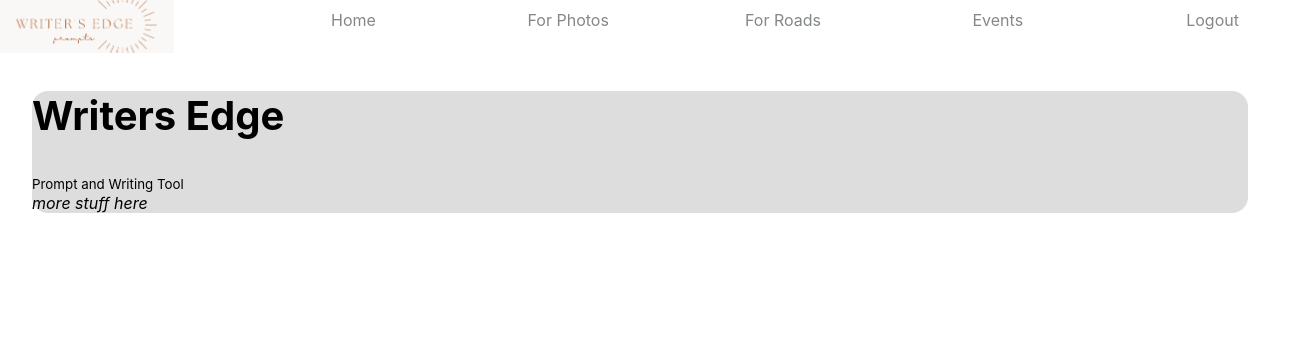
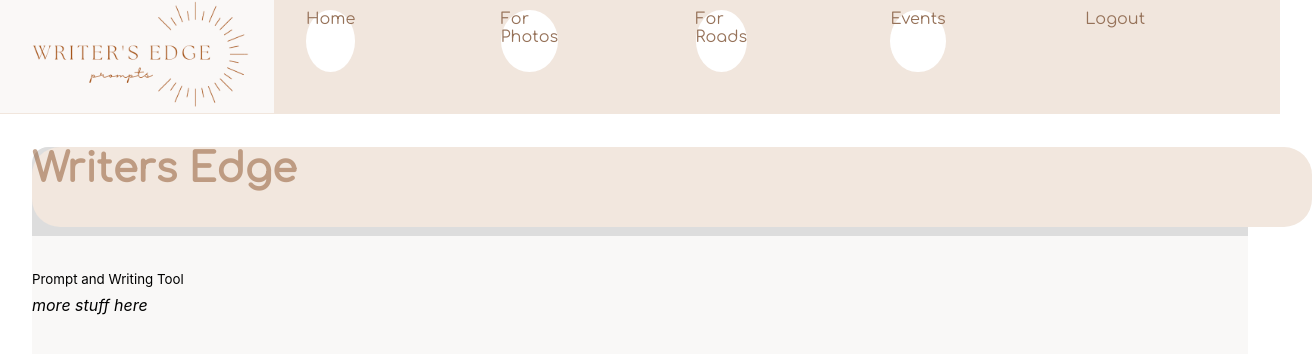
Before and after one commit to madison-hepner/writers-edge-client, a React app: page / in a window 1280 px wide. Shown: the whole page, 1312 px wide, since content can reach past the window. Built offline with nearby package versions, Linux system fonts and the light colour scheme; sample sign-in values are in the browser's storage.

Commit message:
style updates slow

```diff
--- a/public/index.html
+++ b/public/index.html
@@ -15,6 +15,9 @@
       user's mobile device or desktop. See https://developers.google.com/web/fundamentals/web-app-manifest/
     -->
     <link rel="manifest" href="%PUBLIC_URL%/manifest.json" />
+    <link rel="preconnect" href="https://fonts.googleapis.com">
+    <link rel="preconnect" href="https://fonts.gstatic.com" crossorigin>
+    <link href="https://fonts.googleapis.com/css2?family=Comfortaa&display=swap" rel="stylesheet">
     <!--
       Notice the use of %PUBLIC_URL% in the tags above.
       It will be replaced with the URL of the `public` folder during the build.
--- a/src/Home.css
+++ b/src/Home.css
@@ -1,6 +1,20 @@
 .title {
-    width: 300px;
+    width: 32em;
+    height: 2em;
     font-size: 30pt;
+    border-radius: .7em;
     color: black;
+    font-size: 30pt;
+    background-color: hsl(27, 42%, 91%);
+    color: #894f2680 !important;
+    font-family: 'Comfortaa', cursive;
 
 }
+
+.box {
+    margin-top: -2%;
+    height: 5em;
+    padding-top: 2em;
+    width: auto;
+    background-color: rgb(249, 248, 247);
+}
--- a/src/Home.js
+++ b/src/Home.js
@@ -6,11 +6,13 @@ import "./Home.css"
 export const Home = () => (
     <>
         <h2 className="title">Writers Edge</h2>
-        <small>Prompt and Writing Tool</small>
+        <section className="box">
+        <small className="box">Prompt and Writing Tool</small>
 
-        <address>
+        <address className="box">
             <div>more stuff here</div>
         </address>
+        </section>
 
 
     </>
--- a/src/components/SnapSpot.css
+++ b/src/components/SnapSpot.css
@@ -7,10 +7,10 @@ body,
 input,
 select,
 textarea {
-  color: #404040;
+  color: #967259;
   font-size: 14px;
   line-height: 1.5;
-  background-color: whitesmoke;
+  background-color: black;
 }
 
 h1,
@@ -24,8 +24,7 @@ h6 {
 
 p {
   margin-bottom: 1.5em;
-  color: #d6fcff;
-  color: darkslateblue;
+  color:  #f1e6dd;
 }
 
 strong {
--- a/src/components/nav/NavBar.css
+++ b/src/components/nav/NavBar.css
@@ -1,48 +1,69 @@
 .navbar {
     display: flex;
     flex-wrap: nowrap;
-    background-color: white;
-    height: 3em;
+    background-color: #f1e6dd;
+    height: 6.5em;
     padding-top: .8em;
     margin-top: -.2em;
     align-content: space-between;
 }
 
 .navbar__item {
+    max-width: 20em;
     display: flex;
     flex-basis: 20%;
     list-style-type: none;
-    justify-content: space-evenly;
-    padding-left: 5em;
-    color: #848884;
+    color: #967259;
+    font-family: 'Comfortaa', cursive;
+    align-content: space-between;
 }
 
 .navbar__link {
-    color: #848884 !important;
+    display: flex;
+    flex-basis: 20%;
+    border-radius:50%;
+    max-height: 60%;
+    max-width: 60%;
+    background-color: white;
+    color: #967259 !important;
     text-decoration: none;
     align-content: space-between;
+    font-family: 'Comfortaa', cursive;
 }
 
 .navbar__link:hover {
-    color: #848884 !important;
+    display: flex;
+    flex-basis: 20%;
+    border-radius:50%;
+    max-height: 90%;
+    max-width: 200%;
+    background-color: white;
+    color: #967259 !important;
+    font-size: 11.2pt;
+    font-weight: bold;
+    align-content: space-between;
+    font-family: 'Comfortaa', cursive;
+}
+
+.navbar__logout:hover {
+    display: flex;
+    flex-basis: 20%;
+    border-radius:50%;
+    max-height: 50%;
+    max-width: 80%;
+    background-color: white;
+    color: #967259 !important;
     border-radius: .1em;
     font-size: 11.2pt;
     font-weight: bold;
     align-content: space-between;
-}
-
-.navbar__logout:hover {
-    color: #848884 !important;
-    border-radius: .1em;
-    font-size: 11.2pt;
-    font-weight: bold;
-    align-content: space-between;
+    font-family: 'Comfortaa', cursive;
 }
 
 
 .nav__logo {
-    max-height: 55px;
-    width: 190px;
+    max-height: 115px;
+    width: 290px;
     padding-right: 2em;
     margin-left: -3.5em;
     margin-top: -.7em;
```
